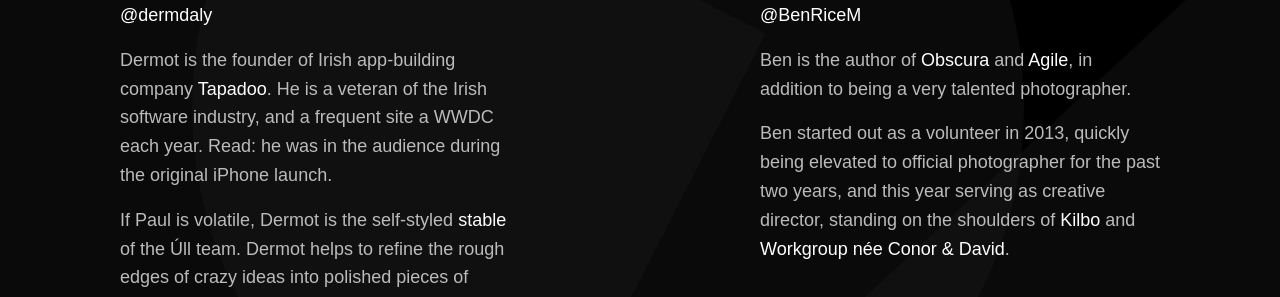
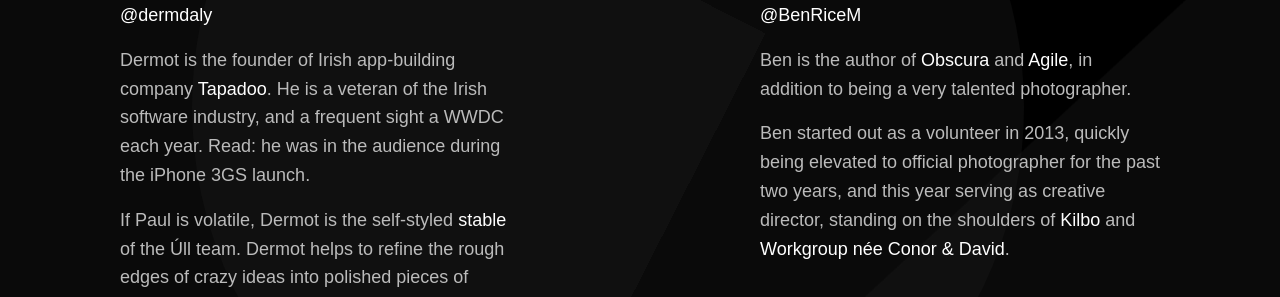
Before and after one commit to ullconf/2016, a Jekyll site: the page built from who-we-are.html, in a window 1280 px wide and 900 px high, scrolled down 818 px. Shown: the part 181-478 px from the top of the window. Built offline with Jekyll 4.4.1, drawn with Linux system fonts in a browser that asks for light colours; a script that is not in the unit is left out.

```diff
--- a/tickets.html
+++ b/tickets.html
@@ -97,7 +97,7 @@ description: The various Úll ticketing options, including regular tickets, all-
 
     <h3>Diversity Scholarships</h3>
 
-    <p>We will be opening applications for a certain number of grants to support member of an underrepresented groups attending Úll. Please <a href="https://ti.to/ull/2016" target="_new">join the mailing list</a> on our ticket page if you’d like to be kept in the loop.</p>
+    <p>We will be opening applications for a certain number of grants to support members from underrepresented groups attending Úll. Please <a href="https://ti.to/ull/2016" target="_new">join the mailing list</a> on our ticket page if you’d like to be kept in the loop.</p>
 
     <h3>Úll Kids</h3>
 
--- a/who-we-are.html
+++ b/who-we-are.html
@@ -68,7 +68,7 @@ description: Short descriptions of the team behind Úll.
       </p>
 
       <p>
-        Dermot is the founder of Irish app-building company <a href="http://tapadoo.com">Tapadoo</a>. He is a veteran of the Irish software industry, and a frequent site a WWDC each year. Read: he was in the audience during the original iPhone launch.
+        Dermot is the founder of Irish app-building company <a href="http://tapadoo.com">Tapadoo</a>. He is a veteran of the Irish software industry, and a frequent sight a WWDC each year. Read: he was in the audience during the iPhone 3GS launch.
       </p>
 
       <p>
```
